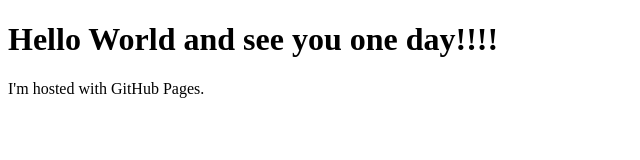
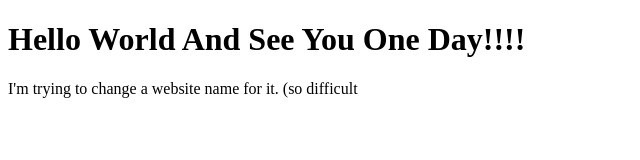
Before and after one commit to cwhmis/cwhmis.github.io, a plain HTML site: page index.html in a window 1280 px wide. Shown: the whole page, without its empty margins (0-640 px from the left). Drawn offline with Linux system fonts and the light colour scheme.

Commit message:
Update index.html

```diff
--- a/index.html
+++ b/index.html
@@ -1,7 +1,7 @@
 <!DOCTYPE html>
 <html>
 <body>
-<h1>Hello World and see you one day!!!!</h1>
-<p>I'm hosted with GitHub Pages.</p>
+<h1>Hello World And See You One Day!!!!</h1>
+<p>I'm trying to change a website name for it. (so difficult</p>
 </body>
 </html>
```
